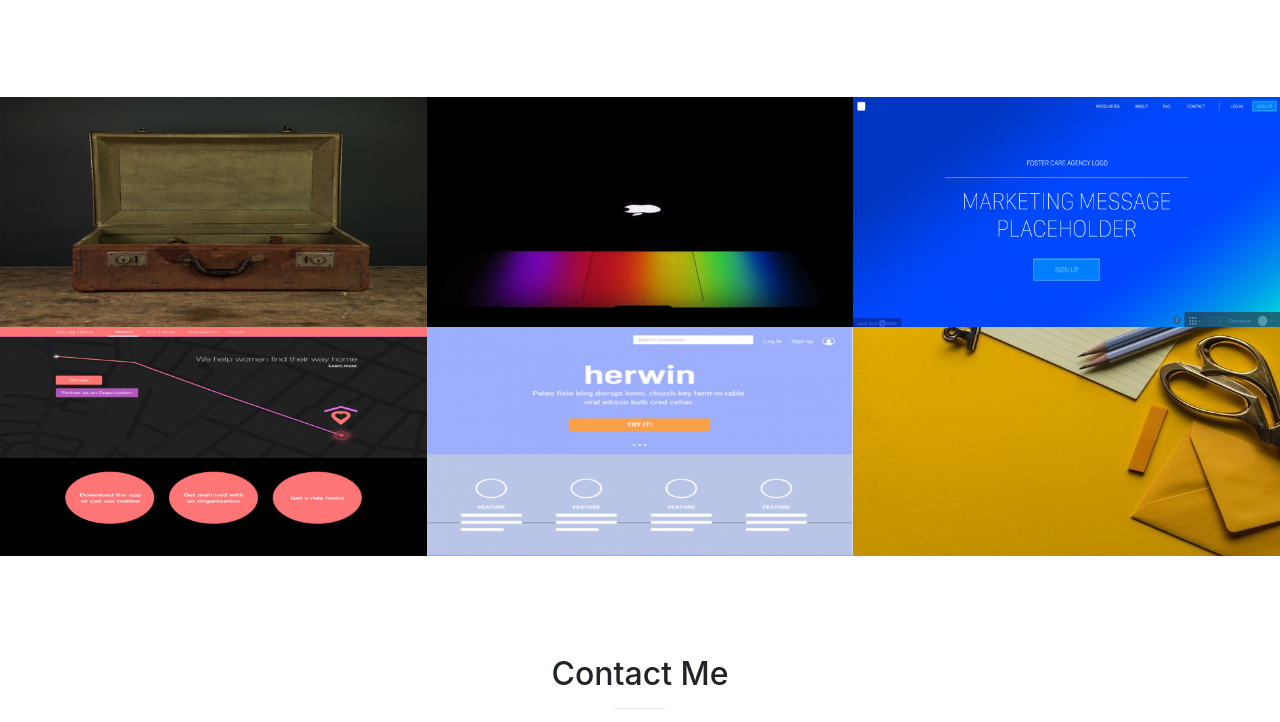
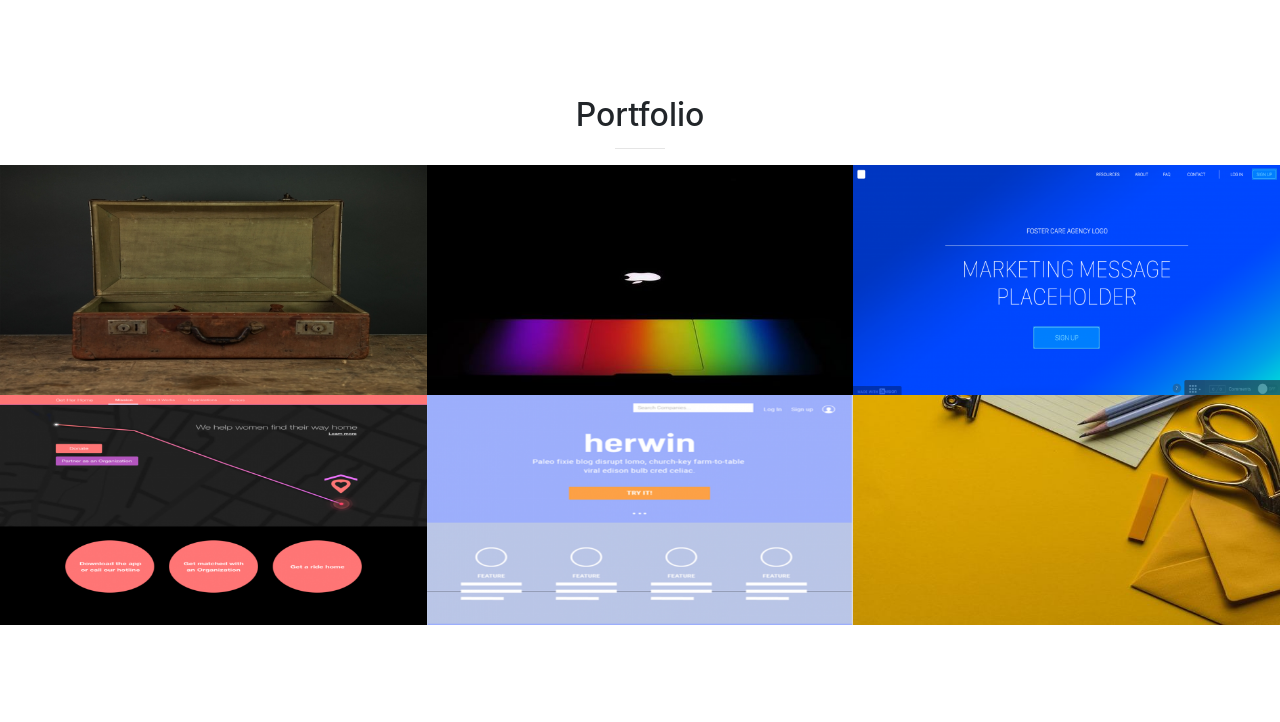
Before and after one commit to Slamare/my_website2, a website with bundled scripts: page index.html in a window 1280 px wide. Shown: the part 2401-3123 px from the top of the page. Built offline with nearby package versions, Linux system fonts and the light colour scheme; files whose address does not match are found by name.

Commit message:
Added container with 'portfolio' title

```diff
--- a/index.html
+++ b/index.html
@@ -145,7 +145,14 @@
 
     </section>
 
-
+    <div class="container">
+      <div class="row">
+        <div class="col-lg-12 text-center">
+          <h2 class="section-heading">Portfolio</h2>
+          <hr class="primary">
+        </div>
+      </div>
+    </div>
 
     <section class="p-0" id="portfolio">
       <div class="container-fluid">
```
